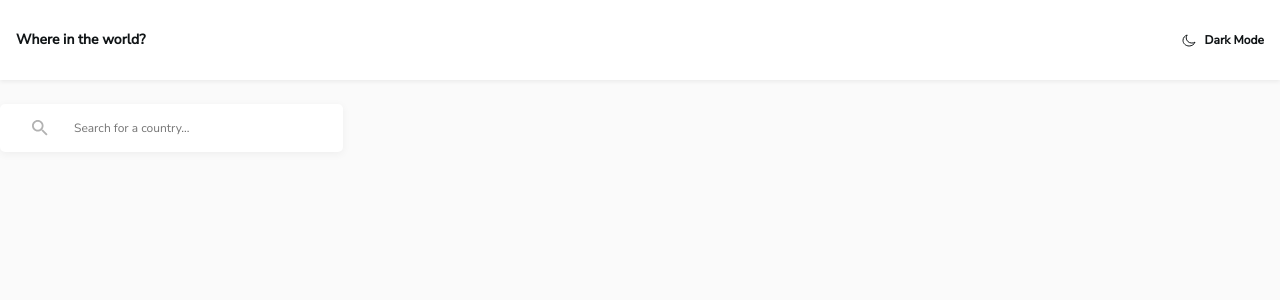
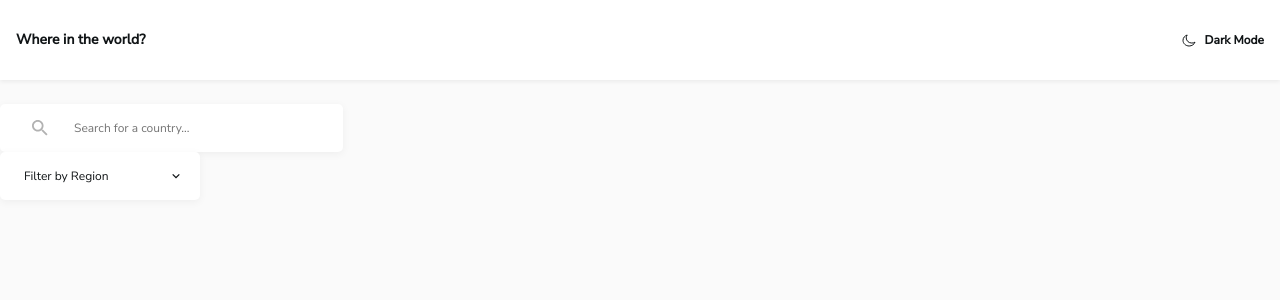
Before and after one commit to LucasS-Goncalves/restApi-countries, an Angular app: page / in a window 1280 px wide. Shown: the top 300 px of the page. Built offline with nearby package versions, Linux system fonts and the light colour scheme.

Commit message:
finishing dropdown styles

```diff
--- a/src/app/pages/home/home.component.css
+++ b/src/app/pages/home/home.component.css
@@ -0,0 +1,96 @@
+.dropdown{
+  width: 200px;
+  position: relative;
+  cursor: pointer;
+}
+
+.dropdown .select{
+  background-color: var(--elements-color);
+  border-radius: 5px;
+  box-shadow: 0px 2px 9px 0px rgba(0, 0, 0, 0.05);
+  display: flex;
+  justify-content: space-between;
+  align-items: center;
+  padding: 14px 0;
+  padding-left: 24px;
+  padding-right: 19px;
+}
+
+.dropdown .select span{
+  font-size: .75rem;
+  font-weight: 400;
+  line-height: 20px;
+  color: var(--text-color);
+}
+
+.dropdown .select svg path{
+  fill: var(--text-color);
+}
+
+.dropdown .select svg.rotate{
+  transform: rotate(180deg);
+}
+
+.dropdown .menu{
+  border-radius: 5px;
+  position: absolute;
+  width: 100%;
+  left: 50%;
+  top: calc(100% + 4px);
+  translate: -50%;
+  background-color: var(--elements-color);
+  opacity: 0;
+  visibility: hidden;
+  z-index: 1;
+  transition: .2s;
+}
+
+.dropdown .menu li{
+  font-size: .75rem;
+  font-weight: 400;
+  line-height: 16px;
+  color: var(--text-color);
+  padding: 8px 0;
+  padding-left: 24px;
+}
+
+.dropdown .menu li:hover{
+  box-shadow: inset 0px 2px 30px 0px rgba(0, 0, 0, 0.1);
+}
+
+.dropdown .menu li:last-child:hover{
+  border-radius: 0 0 5px 5px;
+}
+
+.dropdown .menu li:first-child:hover{
+  border-radius: 5px 5px 0 0;
+}
+
+.dropdown.dropdownOpened .menu{
+  opacity: 1;
+  visibility: visible;
+}
+
+
+@media(min-width: 1440px){
+
+  .dropdown .select{
+    padding: 18px 0;
+    padding-left: 24px;
+    padding-right: 22px;
+  }
+
+  .dropdown .select span{
+    font-size: .875rem;
+  }
+
+  .dropdown .menu li{
+    font-size: .875rem;
+    padding: 12px 0;
+    padding-left: 24px;
+  }
+
+  .dropdown .menu li:hover{
+    box-shadow: inset 0px 2px 30px 0px rgba(0, 0, 0, 0.2);
+  }
+}
--- a/src/app/pages/home/home.component.html
+++ b/src/app/pages/home/home.component.html
@@ -1 +1,21 @@
 <app-search-country (searchCountry)="searchContry($event)"></app-search-country>
+<div class="dropdown" (click)="dropdownToggle()" [ngClass]="{'dropdownOpened': dropdownOpened}">
+  <div class="select">
+    <span>Filter by Region</span>
+    <svg width="10" height="10" viewBox="0 0 10 10" fill="none" xmlns="http://www.w3.org/2000/svg">
+      <g id="Group 2">
+      <g id="expand-more">
+      <path id="Shape" fill-rule="evenodd" clip-rule="evenodd" d="M7.875 2.875L5 5.75L2.125 2.875L1.25 3.75L5 7.5L8.75 3.75L7.875 2.875Z" fill="black"/>
+      </g>
+      </g>
+      </svg>
+
+  </div>
+  <ul class="menu">
+    <li>Africa</li>
+    <li>America</li>
+    <li>Asia</li>
+    <li>Europe</li>
+    <li>Oceania</li>
+  </ul>
+</div>
--- a/src/app/pages/home/home.component.ts
+++ b/src/app/pages/home/home.component.ts
@@ -7,7 +7,13 @@ import { Component } from '@angular/core';
 })
 export class HomeComponent {
 
+  dropdownOpened = false;
+
   searchContry(search: any){
     console.log(search);
   }
+
+  dropdownToggle(){
+    this.dropdownOpened = !this.dropdownOpened;
+  }
 }
--- a/src/styles.css
+++ b/src/styles.css
@@ -24,6 +24,7 @@
   padding: 0;
   font-family: 'Nunito Sans', sans-serif;
   box-sizing: border-box;
+  list-style: none;
 }
 
 html{
```
Also changed, not shown: src/assets/caret.svg (added).
